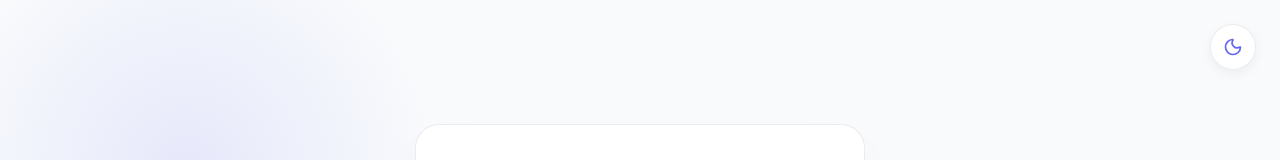
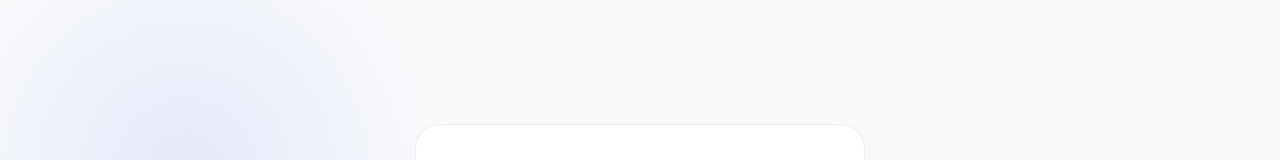
Before and after one commit to Arivuselvan775/hwoip-recruitment-system, a React app in the folder frontend/: page / in a window 1280 px wide. Shown: the top 160 px of the page. Built offline with nearby package versions, Linux system fonts and the light colour scheme; the HTML template or start-up script is replaced by a standard one.

Commit message:
Auto-sync: file changes

```diff
--- a/frontend/src/AuthPage.jsx
+++ b/frontend/src/AuthPage.jsx
@@ -96,20 +96,7 @@ export default function AuthPage() {
       transition: 'background-color 0.3s ease'
     }}>
 
-      {/* 🌓 Floating Theme Changer Button */}
-      <button
-        type="button"
-        onClick={() => setIsDarkMode(!isDarkMode)}
-        style={{
-          position: 'absolute', top: '24px', right: '24px',
-          background: colors.cardBg, border: `1px solid ${colors.border}`,
-          padding: '12px', borderRadius: '50%', cursor: 'pointer', zIndex: 100,
-          display: 'flex', alignItems: 'center', justifyContent: 'center',
-          boxShadow: '0 4px 12px rgba(0,0,0,0.05)', color: colors.textMain
-        }}
-      >
-        {isDarkMode ? <Sun size={20} style={{ color: '#fbbf24' }} /> : <Moon size={20} style={{ color: '#6366f1' }} />}
-      </button>
+
 
       {/* 🔔 Slide-in Custom Toast System Notifications */}
       {toast.show && (
```
